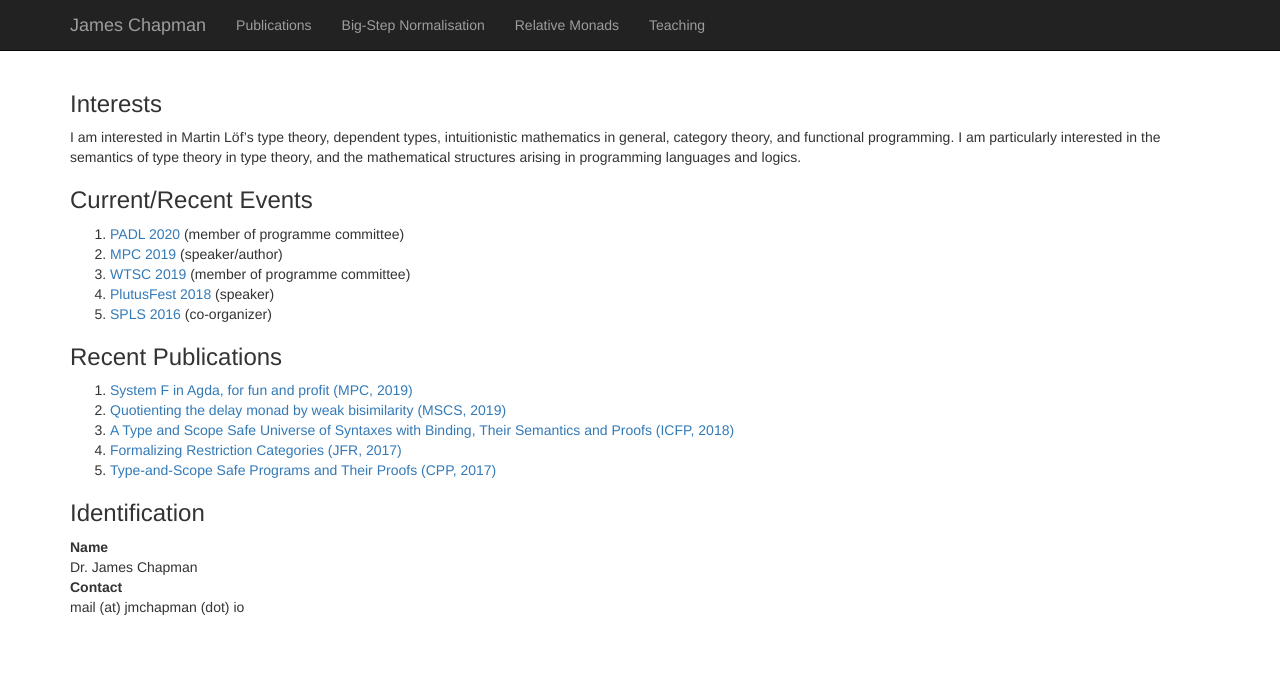
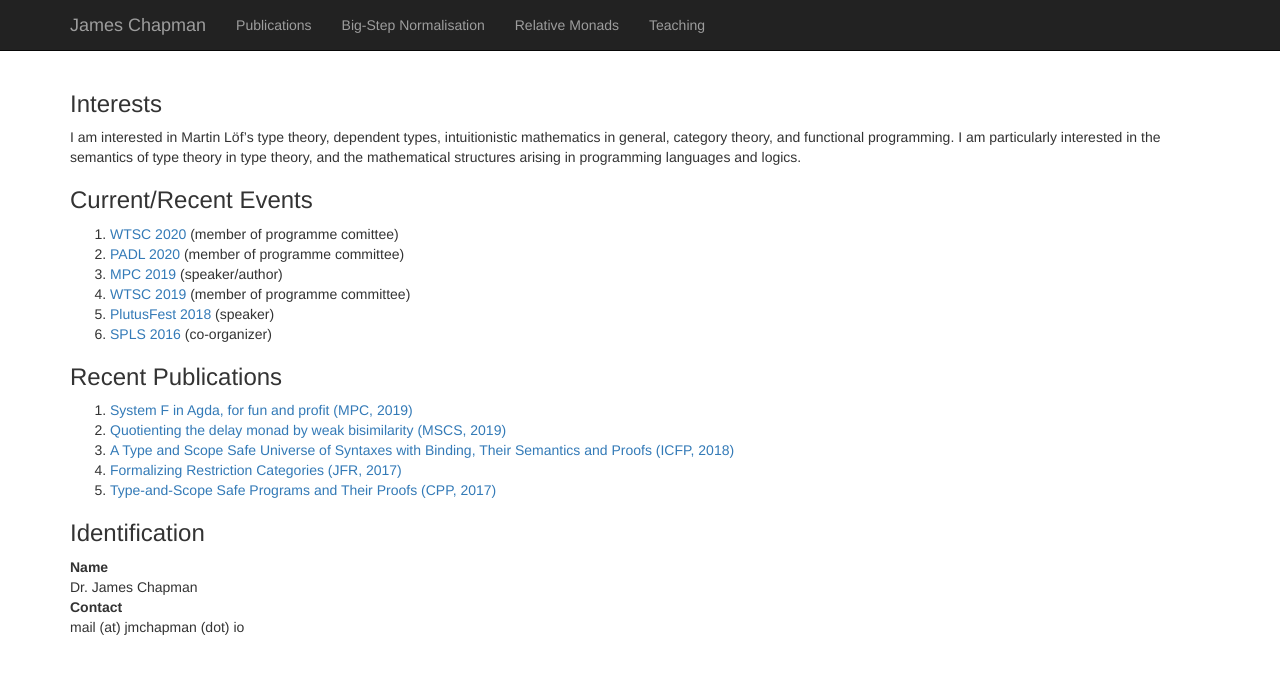
Before and after one commit to jmchapman/jmchapman.github.io, a Jekyll site: the page built from index.html, in a window 1280 px wide. Shown: the top 674 px of the page. Built offline with Jekyll 4.4.1, drawn with Linux system fonts in a browser that asks for light colours; nearby versions of some CDN libraries.

Commit message:
Update index.html

```diff
--- a/index.html
+++ b/index.html
@@ -15,6 +15,7 @@ title: James Chapman
   <article>
     <h3>Current/Recent Events</h3>
     <ol>
+      <li><a href="https://fc20.ifca.ai/wtsc/">WTSC 2020</a> (member of programme comittee)</li>
       <li><a href="https://popl20.sigplan.org/home/PADL-2020">PADL 2020</a> (member of programme committee)</li>
       <li><a href="https://www.cs.nott.ac.uk/~pszgmh/mpc19.html">MPC 2019</a> (speaker/author)</li>
       <li><a href="https://fc19.ifca.ai/wtsc/">WTSC 2019</a> (member of programme committee)</li>
```
